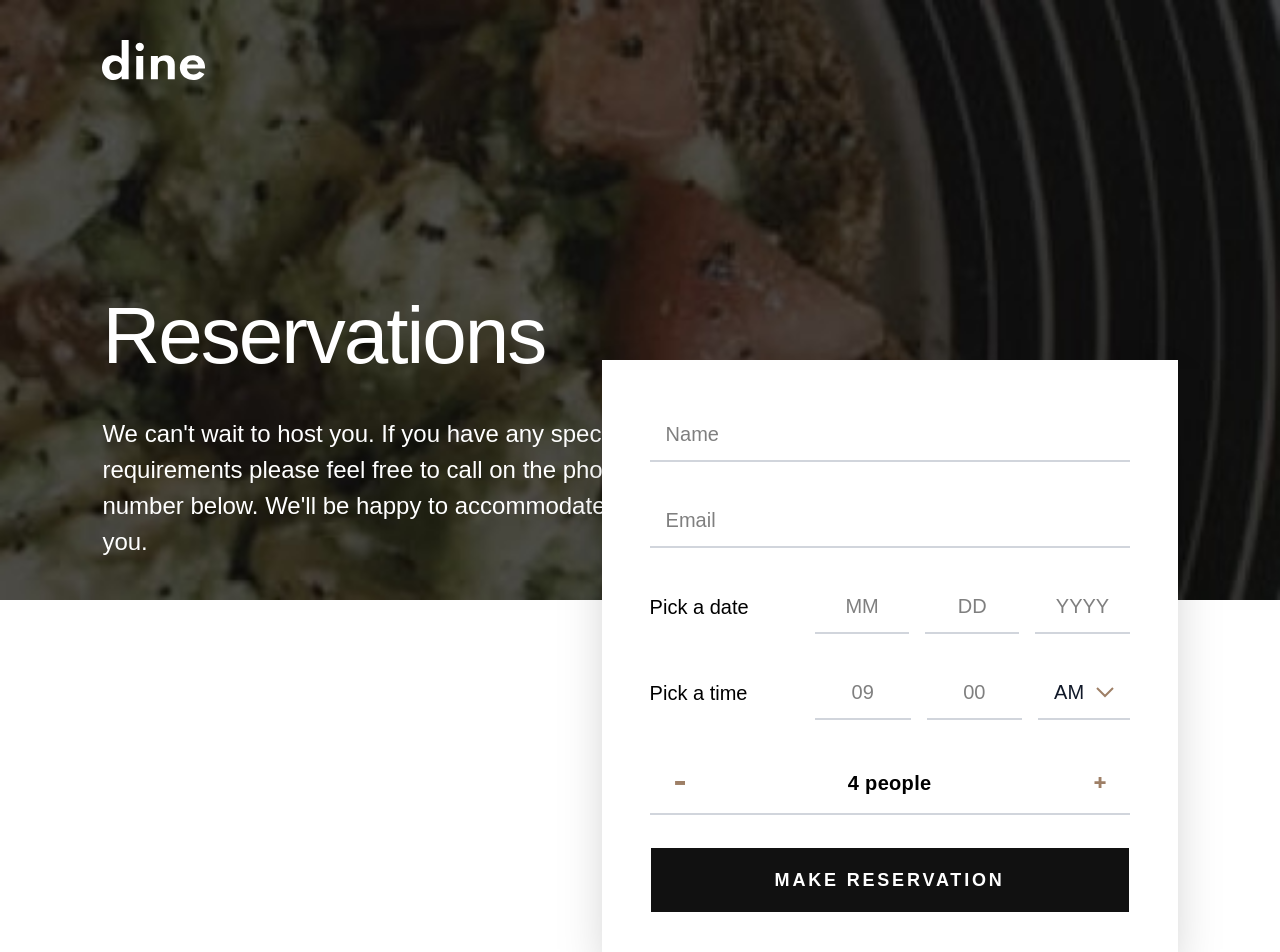
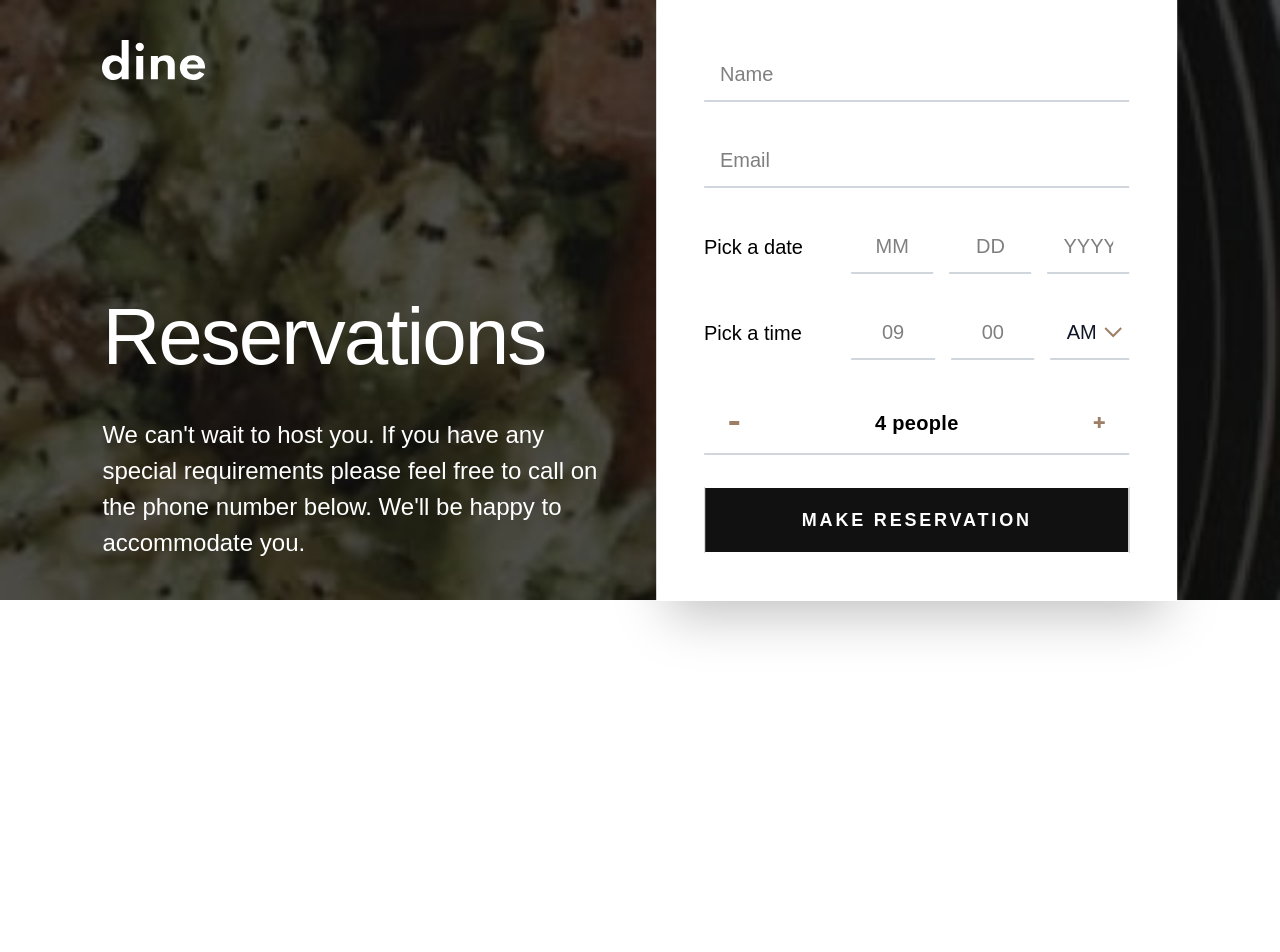
Before and after one commit to anet-eny/dine-restaurant-website, a React (Vite) app: page /reservations in a window 1280 px wide. Shown: the top 952 px of the page. After the commit the page ends 800 px from the top, so only its background shows below. Built offline with nearby package versions, Linux system fonts and the light colour scheme.

Commit message:
refactor: move ReservationsHero content to Reservations and apply grid layout with text content and form from lg+ viewports

```diff
--- a/src/components/ReservationForm.jsx
+++ b/src/components/ReservationForm.jsx
@@ -57,12 +57,10 @@ const ReservationForm = ({
   };
 
   return (
-    <section
+    <div
       id="reservation-form"
-      className="bg-white py-20"
-      style={{ paddingInline: PADDING }}
+      className="absolute w-full max-w-xl left-1/2 -translate-x-1/2 lg:relative z-10 bg-white reservation-form-text shadow-2xl p-8 md:p-12"
     >
-      <div className="relative z-10 max-w-xl mx-auto lg:mx-0 lg:ml-auto bg-white reservation-form-text shadow-2xl p-8 md:p-12 -mt-50 md:-mt-80">
       <form
         onSubmit={handleSubmit(onSubmitSuccess)}
         className="flex flex-col gap-8"
@@ -77,9 +75,7 @@ const ReservationForm = ({
             onChange={handleChange}
             onBlur={handleBlur}
             className={`w-full px-4 py-3 border-b-2 ${
-                errors.name && touched.name
-                  ? "border-crimson"
-                  : "border-gray-300"
+              errors.name && touched.name ? "border-crimson" : "border-gray-300"
             } focus:outline-none focus:border-gray-900 transition-colors`}
           />
           {errors.name && touched.name && (
@@ -144,9 +140,7 @@ const ReservationForm = ({
               onChange={handleChange}
               onBlur={handleBlur}
               className={`w-1/3 px-4 py-3 border-b-2 text-center ${
-                  errors.day && touched.day
-                    ? "border-crimson"
-                    : "border-gray-300"
+                errors.day && touched.day ? "border-crimson" : "border-gray-300"
               } focus:outline-none focus:border-gray-900 transition-colors`}
             />
             <input
@@ -249,7 +243,6 @@ const ReservationForm = ({
         </Button>
       </form>
     </div>
-    </section>
   );
 };
 
--- a/src/pages/Reservations.jsx
+++ b/src/pages/Reservations.jsx
@@ -2,14 +2,69 @@ import {
   reservationsData,
   reservationFormConfig,
 } from "../data/reservationsData";
-import ReservationsHero from "../components/ReservationsHero";
+import { PADDING } from "../utils/constants";
+import logo from "../assets/logo.svg";
+import Button from "../components/Button";
 import ReservationForm from "../components/ReservationForm";
 
+const LOGO_ALT = "dine";
+
 export default function Reservations() {
+  const { reservationsHero } = reservationsData;
+
+  const scrollToForm = (e) => {
+    e.preventDefault();
+    const formElement = document.querySelector("#reservation-form");
+    if (formElement) {
+      formElement.scrollIntoView({ behavior: "smooth" });
+    }
+  };
+
   return (
     <div>
-      <ReservationsHero {...reservationsData.reservationsHero} />
-      <ReservationForm {...reservationFormConfig} />
+      <div
+        className="relative min-h-150 lg:h-150"
+        style={{ paddingInline: PADDING }}
+      >
+        <picture className="absolute inset-0" aria-hidden="true">
+          <source
+            media="(min-width: 64rem)"
+            srcSet={`${reservationsHero.image.desktop} 1x, ${reservationsHero.image.desktop2x} 2x`}
+          />
+          <source
+            media="(min-width: 48rem)"
+            srcSet={`${reservationsHero.image.tablet} 1x, ${reservationsHero.image.tablet2x} 2x`}
+          />
+          <img
+            src={reservationsHero.image.mobile}
+            srcSet={`${reservationsHero.image.mobile} 1x, ${reservationsHero.image.mobile2x} 2x`}
+            alt=""
+            className="w-full h-full object-cover"
+          />
+        </picture>
+
+        {/* Two-column grid layout for lg+ */}
+        <div className="relative lg:grid lg:grid-cols-2 lg:gap-8 lg:h-full">
+          {/* Left column - Hero content */}
+          <div className="flex flex-col items-center lg:items-start justify-between text-center lg:text-left text-white gap-8 py-10 lg:h-full">
+            <img
+              src={logo}
+              alt={LOGO_ALT}
+              className="md:self-start lg:mb-auto"
+            />
+            <h1 className="heading-xl">{reservationsHero.title}</h1>
+            <p className="body-text">{reservationsHero.description}</p>
+            <Button onClick={scrollToForm} theme="light" className="md:hidden">
+              {reservationsHero.buttonText}
+            </Button>
+          </div>
+
+          {/* Right column - Form */}
+          <ReservationForm {...reservationFormConfig} />
+        </div>
+      </div>
+
+      <section className="bg-white py-20"></section>
     </div>
   );
 }
```
Lines whose indentation alone changed are shown as unchanged.
